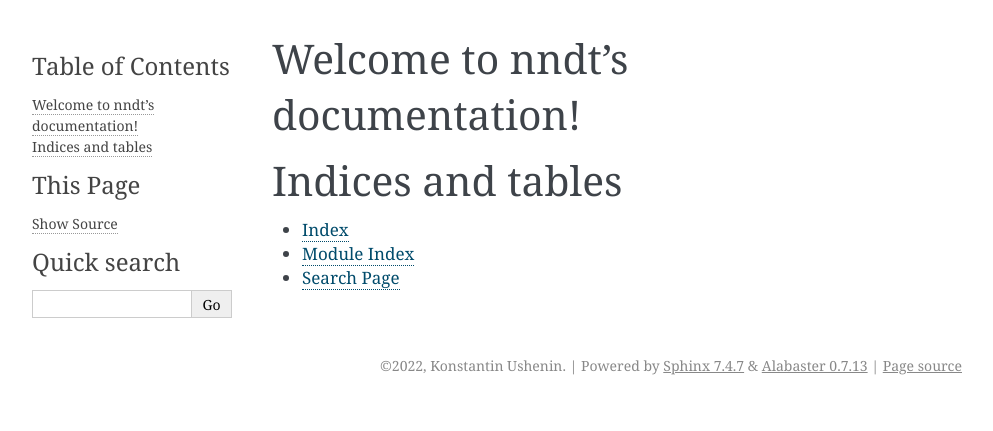
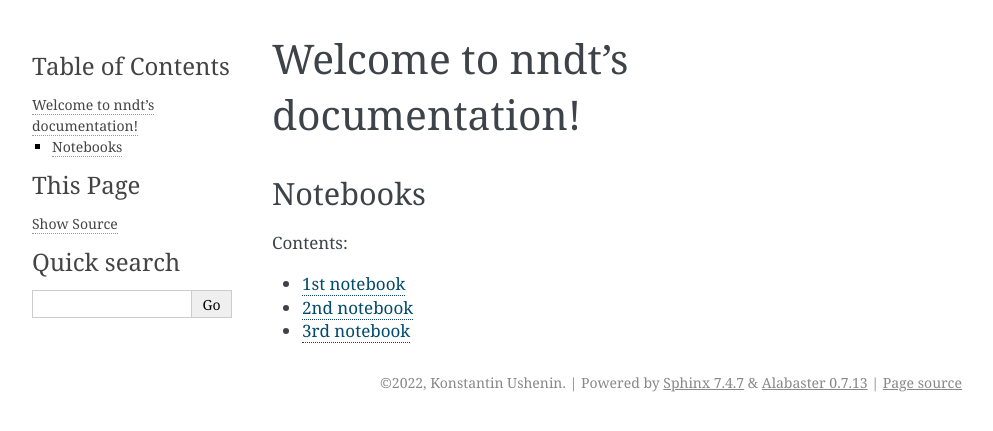
Before and after one commit to nndt-team/nndt, a Sphinx documentation site: the page built from docs/source/index.md, in a window 1280 px wide. Shown: the top 431 px of the page, without its empty margins (148-1141 px from the left). Built offline with Sphinx 7.4.7, drawn with Linux system fonts in a browser that asks for light colours.

Commit message:
add notebooks to index page

````diff
--- a/docs/requirements.txt
+++ b/docs/requirements.txt
@@ -1 +1,3 @@
 rst-to-myst[sphinx]
+myst-parser
+nbsphinx
--- a/docs/source/conf.py
+++ b/docs/source/conf.py
@@ -27,7 +27,7 @@ author = "Konstantin Ushenin"
 # Add any Sphinx extension module names here, as strings. They can be
 # extensions coming with Sphinx (named 'sphinx.ext.*') or your custom
 # ones.
-extensions = ["myst_parser"]
+extensions = ["myst_parser", "nbsphinx", "sphinx.ext.autodoc"]
 
 # Add any paths that contain templates here, relative to this directory.
 templates_path = ["_templates"]
--- a/docs/source/index.md
+++ b/docs/source/index.md
@@ -4,14 +4,13 @@
 % contain the root `toctree` directive.
 
 # Welcome to nndt's documentation!
-
+## Notebooks
 ```{toctree}
 :caption: 'Contents:'
 :maxdepth: 2
+
+notebooks/tutorial1_space_model
+notebooks/tutorial2_research_viz
+notebooks/tutorial3_primitives__NOT_COMPLETE
+
 ```
-
-# Indices and tables
-
-- {ref}`genindex`
-- {ref}`modindex`
-- {ref}`search`
````
